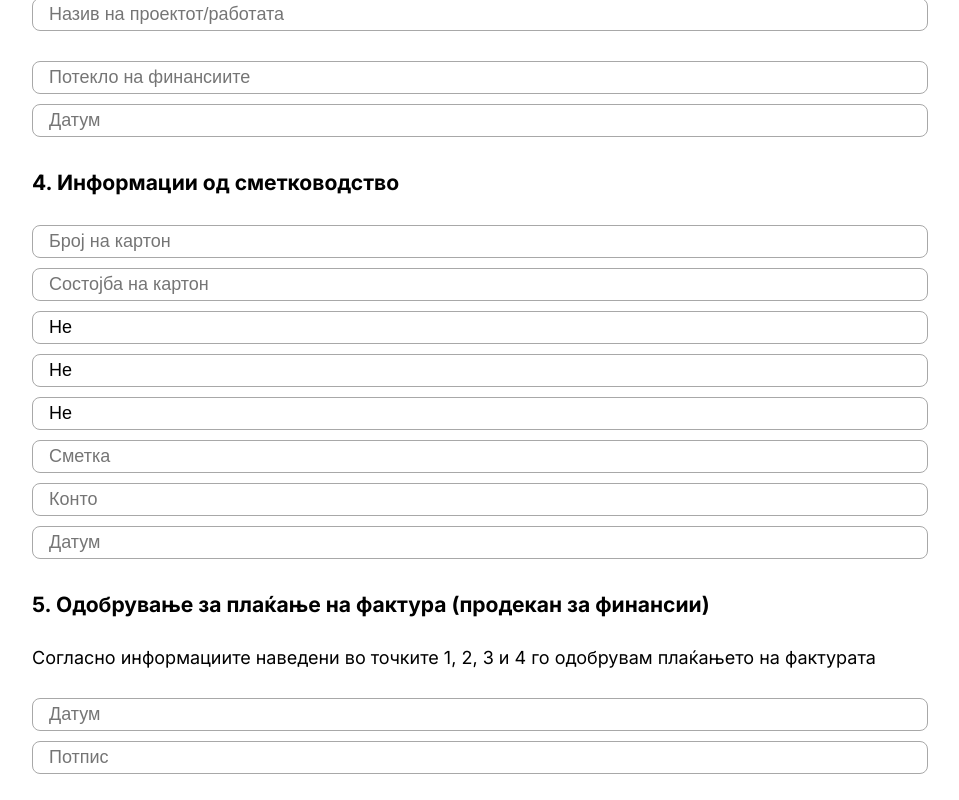
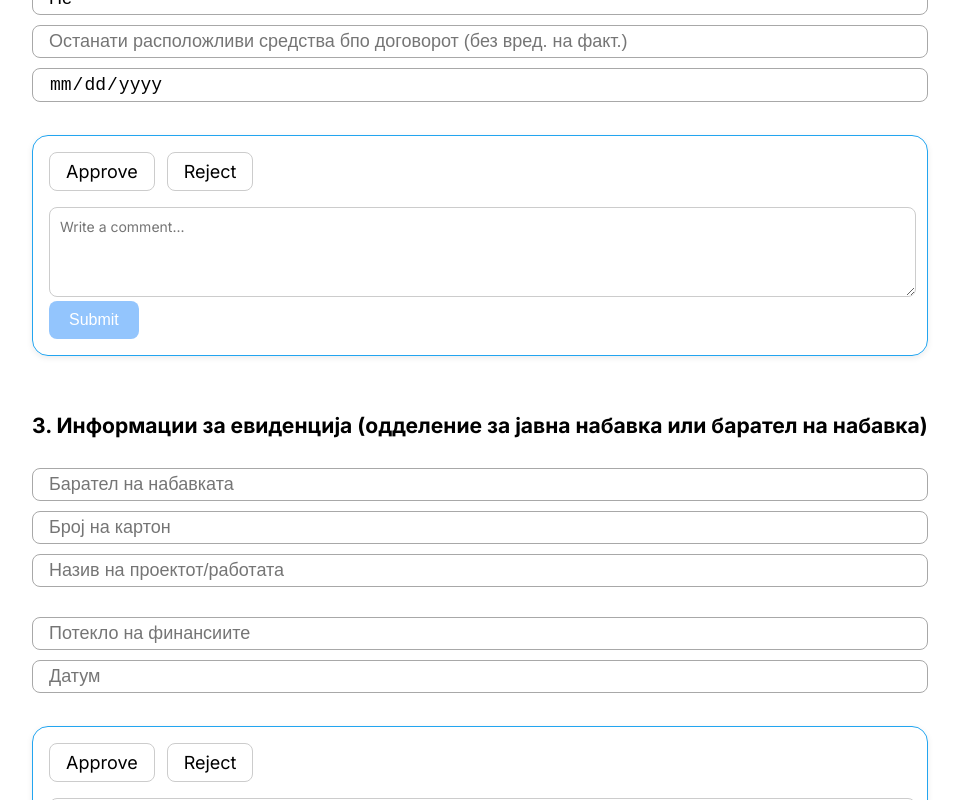
Before and after one commit to martytrajkoski/inSys--frontend, a React (Vite) app: page /prodekan/1 in a window 1280 px wide. Shown: the part 1220-2020 px from the top of the page, without its empty margins (160-1119 px from the left). Built offline with nearby package versions, Linux system fonts and the light colour scheme; no server answers.

Commit message:
finished comment implementation

```diff
--- /dev/null
+++ b/src/components/Comment-Section/Comment-Section.tsx
@@ -0,0 +1,71 @@
+// src/components/CommentSection.tsx
+import { useState } from "react";
+import axiosClient from "../../axiosClient/axiosClient";
+import type { CommentProp } from "../../types/types";
+
+const CommentSection = ({  brFaktura, endpoint, initialStatus = "", initialComment = "" }: CommentProp) => {
+  const [status, setStatus] = useState(initialStatus);
+  const [comment, setComment] = useState(initialComment);
+  const [loading, setLoading] = useState(false);
+  const [message, setMessage] = useState("");
+
+  const handleSubmit = async () => {
+    setLoading(true);
+    setMessage("");
+
+    try {
+      const res = await axiosClient.patch(`${endpoint}/${brFaktura}`, {
+        br_faktura: brFaktura,
+        status,
+        review_comment: comment,
+      });
+
+      setMessage(res.data.message || "Updated successfully.");
+    } catch (error: any) {
+      setMessage(error.response?.data?.message || "Something went wrong.");
+    } finally {
+      setLoading(false);
+    }
+  };
+
+  return (
+    <div className="comment-section">
+
+      <div className="status-buttons">
+        <div
+          className={`status-button ${status === "approved" ? "approved" : ""}`}
+          onClick={() => setStatus("approved")}
+        >
+          Approve
+        </div>
+        <div
+          className={`status-button ${status === "rejected" ? "rejected" : ""}`}
+          onClick={() => setStatus("rejected")}
+        >
+          Reject
+        </div>
+      </div>
+
+      <div className="comment-box">
+        <textarea
+          rows={4}
+          placeholder="Write a comment..."
+          value={comment}
+          onChange={(e) => setComment(e.target.value)}
+        />
+      </div>
+
+      <button
+        className="submit-button"
+        onClick={handleSubmit}
+        disabled={loading || !status}
+      >
+        {loading ? "Submitting..." : "Submit"}
+      </button>
+
+      {message && <div className="feedback-message">{message}</div>}
+    </div>
+  );
+};
+
+export default CommentSection;
--- a/src/pages/Departments/Prodekan/Prodekan.tsx
+++ b/src/pages/Departments/Prodekan/Prodekan.tsx
@@ -3,6 +3,7 @@ import axiosClient from "../../../axiosClient/axiosClient";
 import type { FakturaType } from "../../../types/types";
 import { useParams } from "react-router-dom";
 import { useEffect, useState } from "react";
+import CommentSection from '../../../components/Comment-Section/Comment-Section';
 
 const Prodekan: React.FC = () => {
   const [faktura, setFaktura] = useState<FakturaType[]>([]);
@@ -50,6 +51,11 @@ const Prodekan: React.FC = () => {
   const [commentBaratel, setCommentBaratel] = useState<string>("");
   const [commentSmetkovodstvo, setCommentSmetkovodstvo] = useState<string>("");
 
+  const [statusTehnicki, setStatusTehnicki] = useState<string>("");
+  const [statusTipNabavka, setStatusTipNabavka] = useState<string>("");
+  const [statusBaratel, setStatusBaratel] = useState<string>("");
+  const [statusSmetkovodstvo, setStatusSmetkovodstvo] = useState<string>("");
+
   const fetchFakturas = async () => {
     try {
       const response = await axiosClient.get(`/faktura/show/${br_faktura}`);
@@ -81,7 +87,6 @@ const Prodekan: React.FC = () => {
           setOstanatiRaspSredstva(
             data.tip_nabavka?.javna_nabavka?.ostanati_rasp_sredstva ?? undefined
           );
-          console.log(data.tip_nabavka?.tip);
         } else {
           setIstTip(data.tip_nabavka?.tender?.ist_tip ?? undefined);
           setVkPotroseno(data.tip_nabavka?.tender?.vk_potroseno ?? undefined);
@@ -110,6 +115,11 @@ const Prodekan: React.FC = () => {
         setCommentTipNabavka(data.tip_nabavka?.comment ?? "");
         setCommentBaratel(data.baratel_javna_nabavka?.comment ?? "");
         setCommentSmetkovodstvo(data.smetkovodstvo?.comment ?? "");
+
+        setStatusTehnicki(data.tehnicki_sekretar?.status ?? "");
+        setStatusTipNabavka(data.tip_nabavka?.status ?? "");
+        setStatusBaratel(data.baratel_javna_nabavka?.status ?? "");
+        setStatusSmetkovodstvo(data.smetkovodstvo?.status ?? "");
       }
     } catch (error) {
       console.error("Error fetching faktura:", error);
@@ -169,6 +179,14 @@ const Prodekan: React.FC = () => {
           />
         </div>
       </div>
+
+      <CommentSection
+        brFaktura={br_faktura ?? ""}
+        endpoint="/prodekan/statustehnicki"
+        initialStatus={statusTehnicki}
+        initialComment={commentTehnicki}
+      />
+
       <div className="form-item">
         <h3>2. Информации за тип на набавка (одделение за јавна набавка)</h3>
         <div className="form-item-select">
@@ -248,6 +266,14 @@ const Prodekan: React.FC = () => {
           </div>
         </div>
       )}
+
+      <CommentSection
+        brFaktura={br_faktura ?? ""}
+        endpoint="/prodekan/statustipnabavka"
+        initialStatus={statusTipNabavka}
+        initialComment={commentTipNabavka}
+      />
+
       <div className="form-item">
         <h3>
           3. Информации за евиденција (одделение за јавна набавка или барател на
@@ -288,6 +314,14 @@ const Prodekan: React.FC = () => {
           />
         </div>
       </div>
+
+      <CommentSection
+        brFaktura={br_faktura ?? ""}
+        endpoint="/prodekan/statusbaratelnabavka"
+        initialStatus={statusBaratel}
+        initialComment={commentBaratel}
+      />
+
       <div className="form-item">
         <h3>4. Информации од сметководство</h3>
         <div className="form-item-inputs">
@@ -331,6 +365,14 @@ const Prodekan: React.FC = () => {
           />
         </div>
       </div>
+
+      <CommentSection
+        brFaktura={br_faktura ?? ""}
+        endpoint="/prodekan/statussmetkovodstvo"
+        initialStatus={statusSmetkovodstvo}
+        initialComment={commentSmetkovodstvo}
+      />
+
       <div className="form-item">
         <h3>5. Одобрување за плаќање на фактура (продекан за финансии)</h3>
         <p>
--- /dev/null
+++ b/src/styles/components/comments/comments.scss
@@ -0,0 +1,78 @@
+.comment-section {
+  border: 1px solid #23a5f0;
+  border-radius: 16px;
+  padding: 16px;
+  box-shadow: 0 2px 6px rgba(0, 0, 0, 0.08);
+  margin-bottom: 24px;
+}
+
+.section-title {
+  font-size: 18px;
+  font-weight: 600;
+  margin-bottom: 12px;
+}
+
+.status-buttons {
+  display: flex;
+  gap: 12px;
+  margin-bottom: 16px;
+}
+
+.status-button {
+  padding: 8px 16px;
+  border: 1px solid #ccc;
+  border-radius: 8px;
+  cursor: pointer;
+  user-select: none;
+  transition: 0.2s ease;
+}
+
+.status-button:hover {
+  background-color: #f0f0f0;
+}
+
+.status-button.approved {
+  background-color: #d1fae5;
+  border-color: #10b981;
+}
+
+.status-button.rejected {
+  background-color: #fecaca;
+  border-color: #ef4444;
+}
+
+.comment-box textarea {
+  width: 98%;
+  border: 1px solid #ccc;
+  border-radius: 8px;
+  padding: 10px;
+  resize: vertical;
+  font-family: inherit;
+  font-size: 14px;
+}
+
+.submit-button {
+  padding: 10px 20px;
+  background-color: #2563eb;
+  color: #fff;
+  border: none;
+  border-radius: 8px;
+  cursor: pointer;
+  font-weight: 500;
+  transition: background-color 0.2s ease;
+}
+
+.submit-button:hover {
+  background-color: #1d4ed8;
+}
+
+.submit-button:disabled {
+  background-color: #93c5fd;
+  cursor: not-allowed;
+}
+
+.feedback-message {
+  margin-top: 10px;
+  font-size: 14px;
+  color: #374151;
+}
--- a/src/styles/main.scss
+++ b/src/styles/main.scss
@@ -5,6 +5,7 @@
 @use "../styles/components/import-file/import-file.scss";
 @use "../styles/components/primary-button/primary-button.scss";
 @use "../styles/components/profile-modal/profile-modal.scss";
+@use "../styles/components/comments/comments.scss";
 
 //pages
 @use "../styles/pages/sign/sign.scss";
```
Also changed, not shown: src/types/types.ts (+7 -0 lines).
